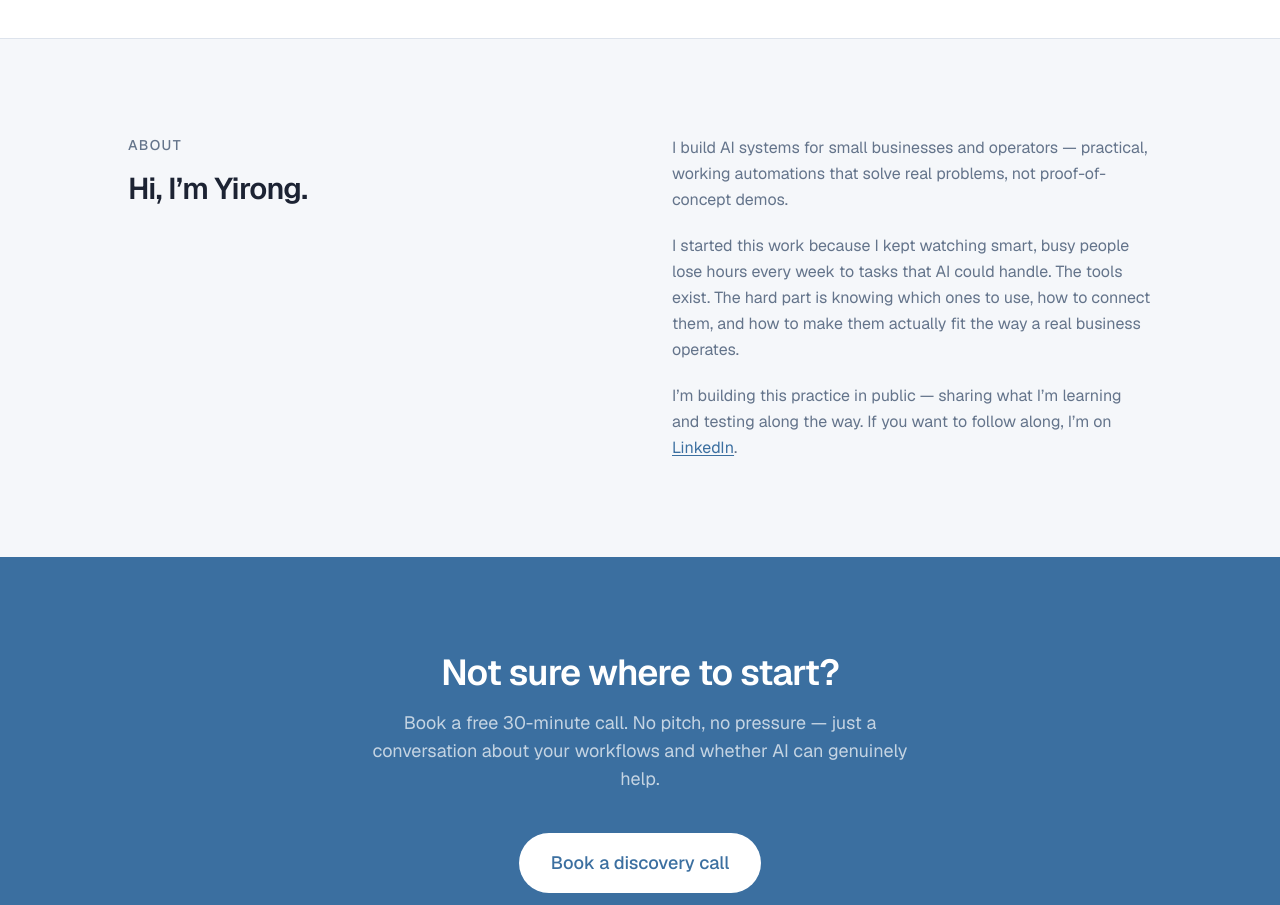
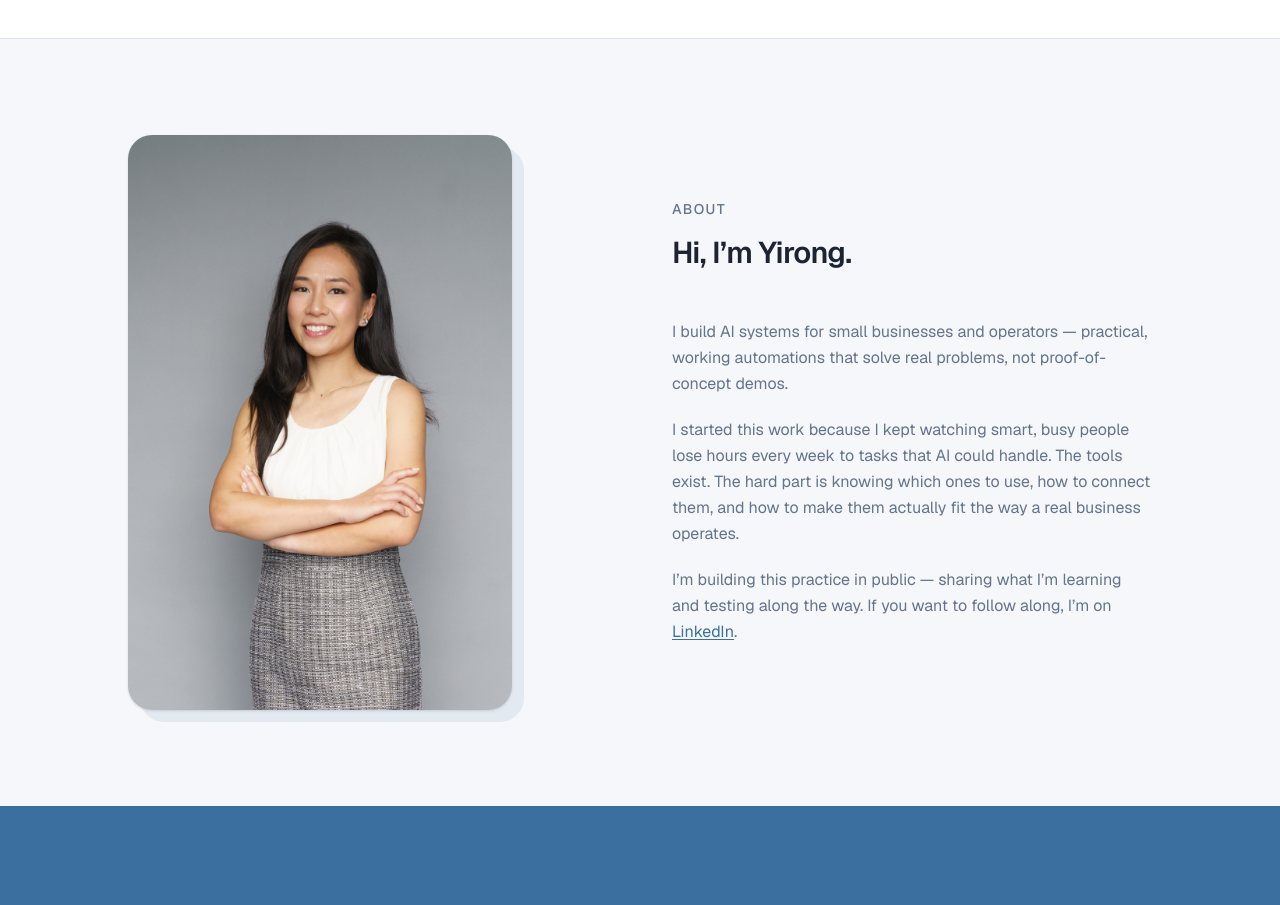
Before and after one commit to yirongding/yirongding-com, a Next.js app: page / in a window 1280 px wide. Shown: the part 1860-2765 px from the top of the page. Built offline with nearby package versions, Linux system fonts and the light colour scheme.

Commit message:
Add headshot to About section

```diff
--- a/app/page.tsx
+++ b/app/page.tsx
@@ -1,3 +1,5 @@
+import Image from "next/image";
+
 // Replace CALENDLY_URL with your actual Calendly link before going live.
 const CALENDLY_URL = "https://calendly.com/yirongding";
 
@@ -222,12 +224,27 @@ function Services() {
 function About() {
   return (
     <section id="about" className="py-24 px-6 border-t border-[var(--border)]">
-      <div className="max-w-5xl mx-auto grid sm:grid-cols-2 gap-16 items-start">
+      <div className="max-w-5xl mx-auto grid sm:grid-cols-2 gap-16 items-center">
+        {/* Photo */}
+        <div className="relative w-full max-w-sm mx-auto sm:mx-0">
+          <div className="absolute inset-0 rounded-3xl bg-[var(--accent)] opacity-10 translate-x-3 translate-y-3" />
+          <Image
+            src="/yirong.jpg"
+            alt="Yirong Ding"
+            width={600}
+            height={800}
+            className="relative rounded-3xl object-cover w-full shadow-sm"
+            priority
+          />
+        </div>
+
+        {/* Text */}
+        <div className="flex flex-col gap-6">
           <div>
             <p className="text-sm font-medium text-[var(--muted)] uppercase tracking-widest mb-4">
               About
             </p>
-          <h2 className="text-3xl font-semibold tracking-tight">
+            <h2 className="text-3xl font-semibold tracking-tight mb-6">
               Hi, I&rsquo;m Yirong.
             </h2>
           </div>
@@ -257,6 +274,7 @@ function About() {
               </a>
               .
             </p>
+          </div>
         </div>
       </div>
     </section>
```
Also changed, not shown: public/yirong.jpg (added). Lines whose indentation alone changed are shown as unchanged.
